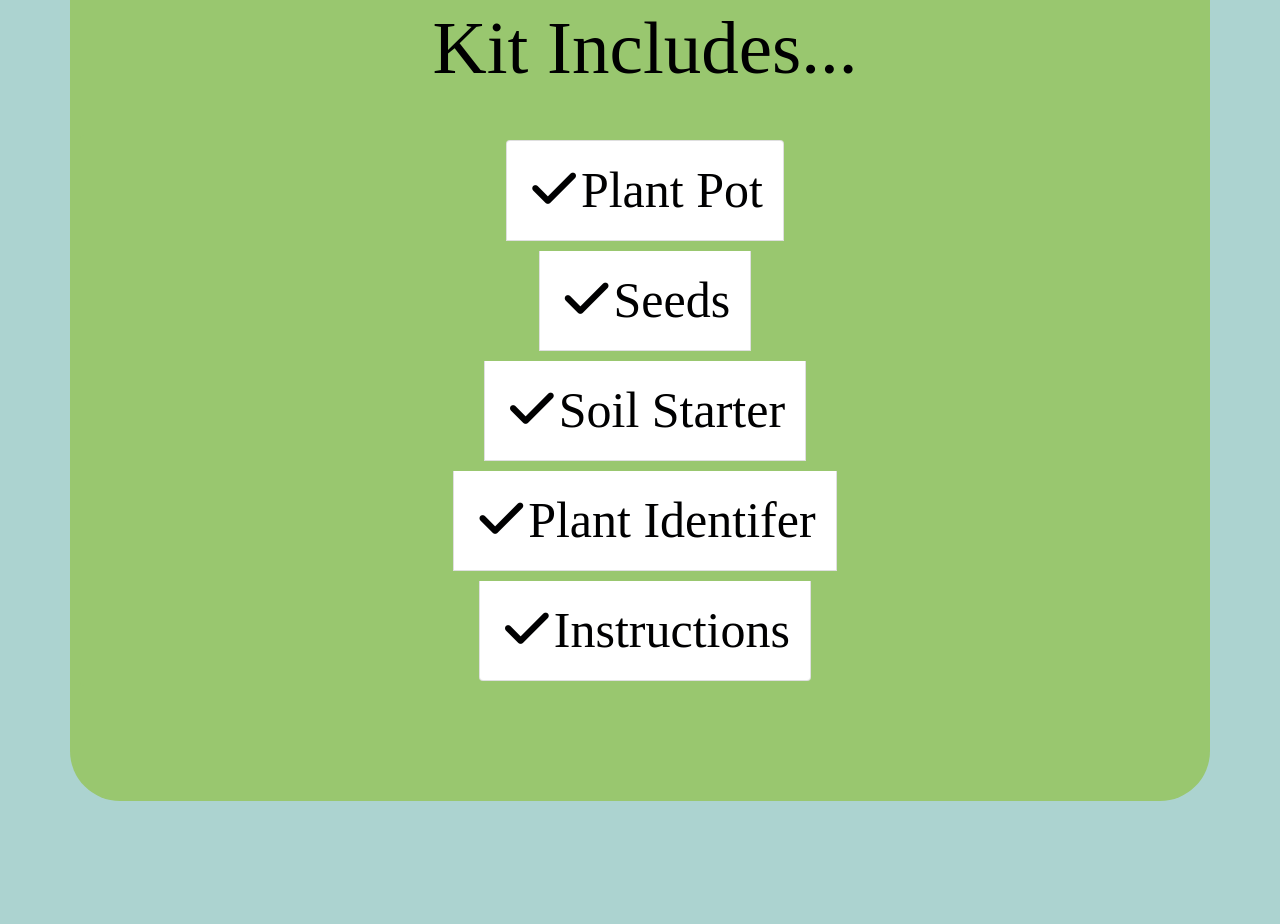
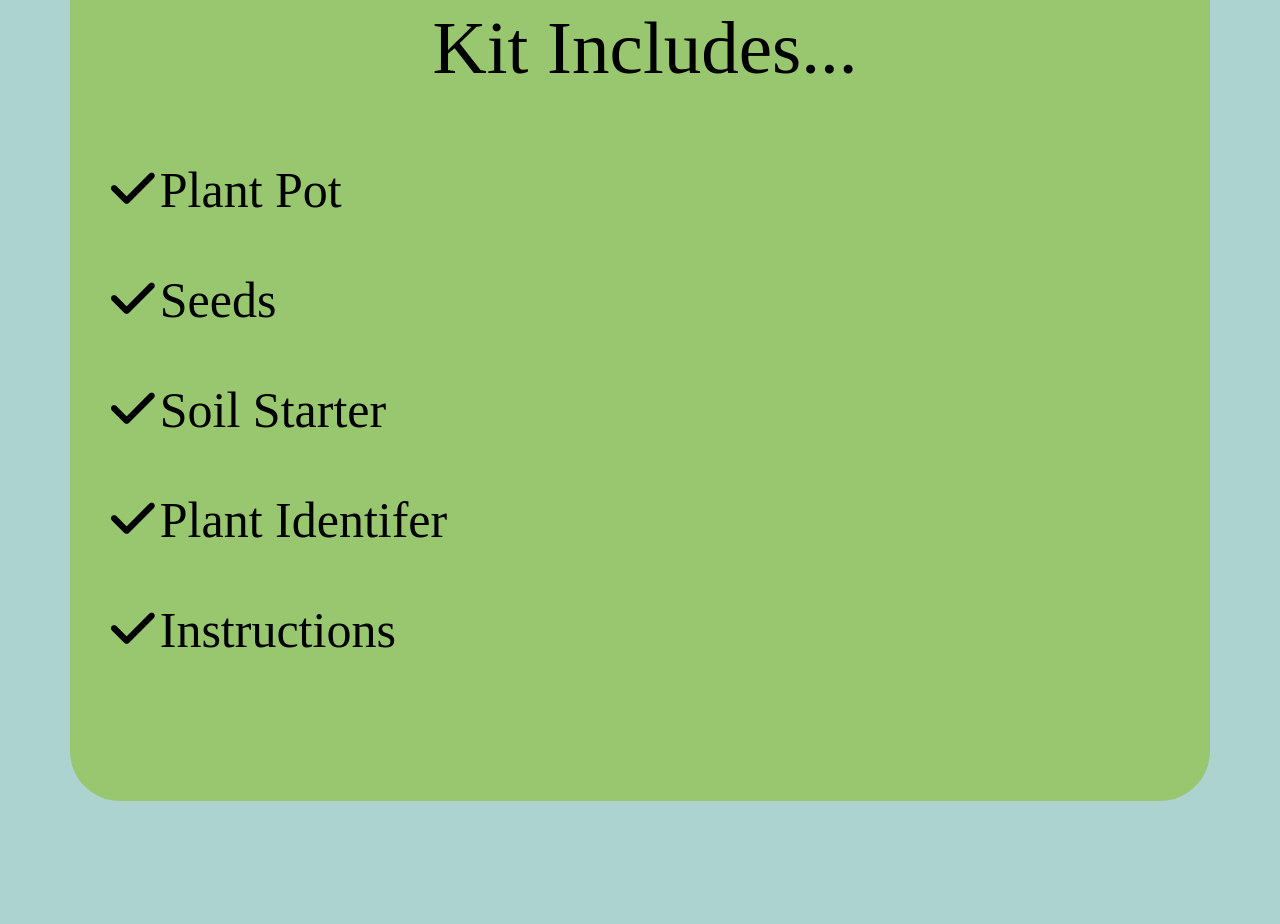
Before and after one commit to am-gforcehub/littleplantsbyabigail2, a plain HTML site: page index.html in a window 1280 px wide. Shown: the part 3231-4155 px from the top of the page. Drawn offline with nearby package versions, Linux system fonts and the light colour scheme.

Commit message:
add content

```diff
--- a/index.html
+++ b/index.html
@@ -147,13 +147,18 @@
                  <h1 class="header" style="font-size: 75px;">Kit Includes...</h1>
                  </div>
                  <br>
-                  <div class="col-md-12 text-left ">
+                  <div class="col-md-12 text-left">
                     <ul class="list-group">
-                      <li class="list-group-item"><i class="fa-solid fa-check"></i>Plant Pot</li>
-                      <li class="list-group-item"><i class="fa-solid fa-check"></i>Seeds</li>
-                      <li class="list-group-item"><i class="fa-solid fa-check"></i>Soil Starter</li>
-                      <li class="list-group-item"><i class="fa-solid fa-check"></i>Plant Identifer</li>
-                      <li class="list-group-item"><i class="fa-solid fa-check"></i>Instructions</li>
+                      <li class="list-group-item" style="background-color: #99c76f; border-color: #99c76f;
+                      font-size: 50px;"><i class="fa-solid fa-check"></i>Plant Pot</li>
+                      <li class="list-group-item" style="background-color: #99c76f; border-color: #99c76f;
+                      font-size: 50px;"><i class="fa-solid fa-check"></i>Seeds</li>
+                      <li class="list-group-item" style="background-color: #99c76f; border-color: #99c76f;
+                      font-size: 50px;"><i class="fa-solid fa-check"></i>Soil Starter</li>
+                      <li class="list-group-item" style="background-color: #99c76f; border-color: #99c76f;
+                      font-size: 50px;"><i class="fa-solid fa-check"></i>Plant Identifer</li>
+                      <li class="list-group-item" style="background-color: #99c76f; border-color: #99c76f;
+                      font-size: 50px;"><i class="fa-solid fa-check"></i>Instructions</li>
                     </ul>
                  </div>
                 </div>
--- a/style.css
+++ b/style.css
@@ -52,22 +52,6 @@ padding: 0;
     background-color: #c38b72;
 }
 
-.list-group
-{
-    align-items: center;
-    background-color: #99c76f;
-    border-color: #99c76f;
-    font-size: 50px;
-}
-
-.list-group-item
-{
-    align-items: center;
-    background-color: #99c76f;
-    border-color: #99c76f;
-    font-size: 50px;
-}
-
   .footer {
     position: fixed;
     height: 100px;
```
